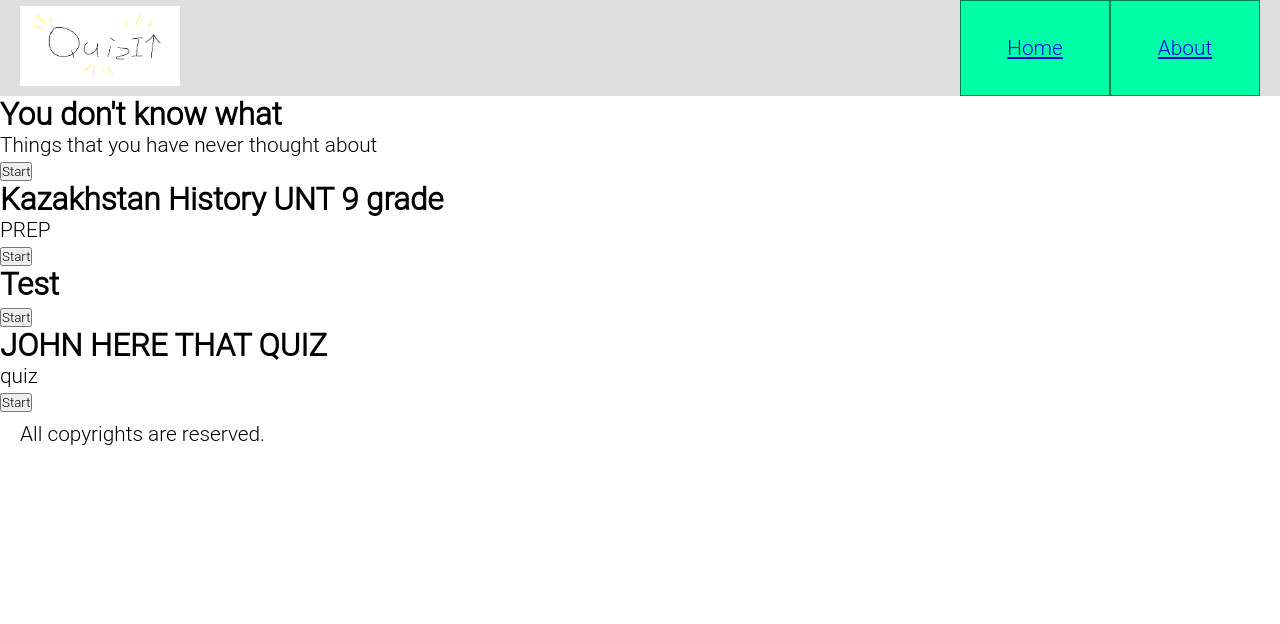
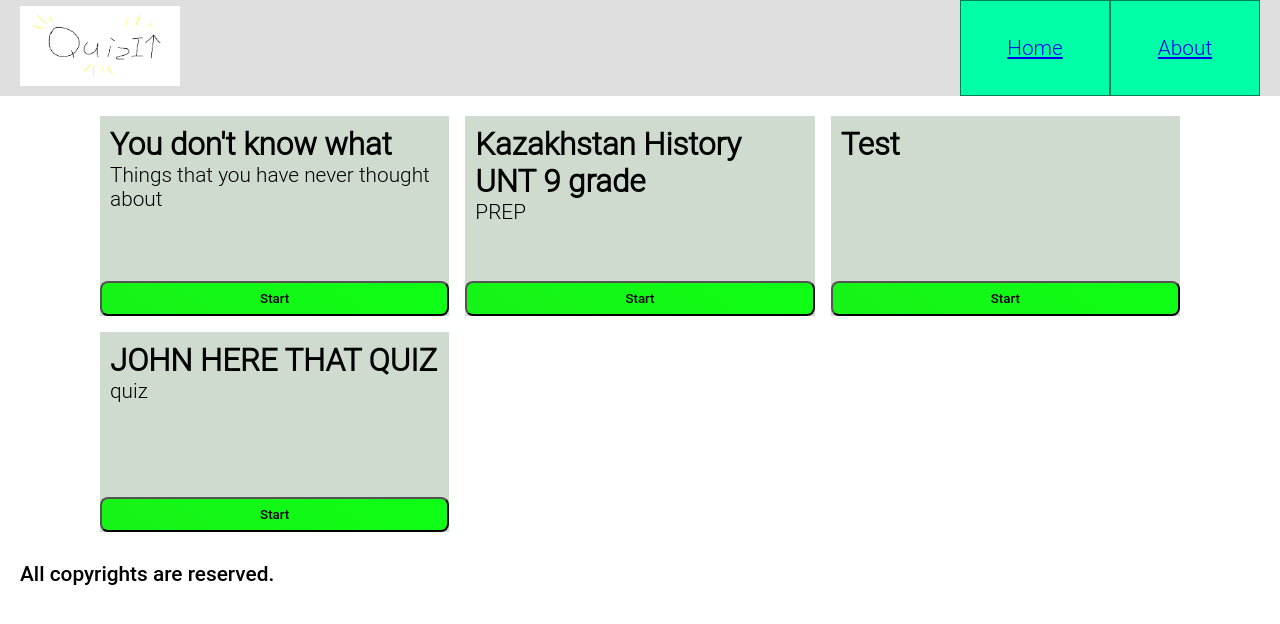
Before and after one commit to NifeKKeen/QuizIt, a React app: page / in a window 1280 px wide. Shown: the top 624 px of the page. Built offline with nearby package versions, Linux system fonts and the light colour scheme; the HTML template or start-up script is replaced by a standard one.

Commit message:
Add styles for Main page

```diff
--- a/src/shared/components/Footer.module.sass
+++ b/src/shared/components/Footer.module.sass
@@ -1,2 +1,4 @@
 footer
   padding: 10px 20px
+
+  font-family: "Roboto Medium", serif
--- a/src/shared/components/QuizGame.jsx
+++ b/src/shared/components/QuizGame.jsx
@@ -3,6 +3,7 @@ import { gameContext, gameDispatchContext } from "@/shared/pages/QuizGamePage/Qu
 import { useParams } from "react-router-dom";
 import { quizzes } from "./tempData";
 import { calcPercentageFromAnswers } from "@/client/utils"
+import styles from './QuizGame.module.sass';
 
 export function QuizGame() {
   const gameState = useContext(gameContext);
@@ -41,7 +42,7 @@ export function QuizGame() {
   if (!gameState.quiz || !gameState.isStarted) {
     return (
       <>
-        <button onClick={handleQuizStart}>START!</button>
+        <button onClick={handleQuizStart} className={styles.startBtn}>START!</button>
       </>
     );
   }
--- /dev/null
+++ b/src/shared/components/QuizGame.module.sass
@@ -0,0 +1,2 @@
+.startBtn
+  padding: 20px 10px
--- a/src/shared/components/QuizItem.jsx
+++ b/src/shared/components/QuizItem.jsx
@@ -1,4 +1,7 @@
 import { useNavigate } from  "react-router-dom";
+import styles from "./QuizItem.module.sass";
+
+console.log(styles);
 
 export function QuizItem({ quiz }) {
   const navigate = useNavigate();
@@ -6,10 +9,12 @@ export function QuizItem({ quiz }) {
     navigate(`/quiz-game/${quiz.id}`);
   }
   return (
-    <li>
-      <h2>{quiz.name}</h2>
-      <p>{quiz.description}</p>
-      <button onClick={handleQuizGameNavigation}>Start</button>
+    <li className={styles.li}>
+      <div className={styles.description}>
+        <h2>{quiz.name}</h2>
+        <p>{quiz.description}</p>
+      </div>
+      <button onClick={handleQuizGameNavigation} className={styles.startBtn}>Start</button>
     </li>
   );
 }
--- /dev/null
+++ b/src/shared/components/QuizItem.module.sass
@@ -0,0 +1,18 @@
+.li
+  display: grid
+  grid-template-areas: "Description" "Button"
+  grid-template-rows: auto minmax(0, 35px)
+
+  background-color: #d0dbd0
+
+.description
+  grid-area: Description
+
+  padding: 10px
+
+.startBtn
+  grid-area: Button
+  background: linear-gradient(34deg, #18f218 -10%, #0dff15 110%)
+  border-radius: .5rem
+
+  font-family: "Roboto Medium", sans-serif
--- a/src/shared/components/QuizList.jsx
+++ b/src/shared/components/QuizList.jsx
@@ -1,10 +1,10 @@
 import { QuizItem } from "./QuizItem";
 import { quizzes } from "./tempData";
-
+import styles from "./QuizList.module.sass";
 
 export function QuizList() {
   return (
-    <ul>
+    <ul className={styles.ul}>
       {quizzes.map(quiz => (
         <QuizItem
           quiz={quiz}
--- /dev/null
+++ b/src/shared/components/QuizList.module.sass
@@ -0,0 +1,9 @@
+.ul
+  margin: 20px 100px
+
+  display: grid
+  grid-template-columns: repeat(auto-fit, minmax(300px, 1fr))
+  grid-auto-rows: 200px
+  grid-gap: 1rem
+
+  list-style: none
```
